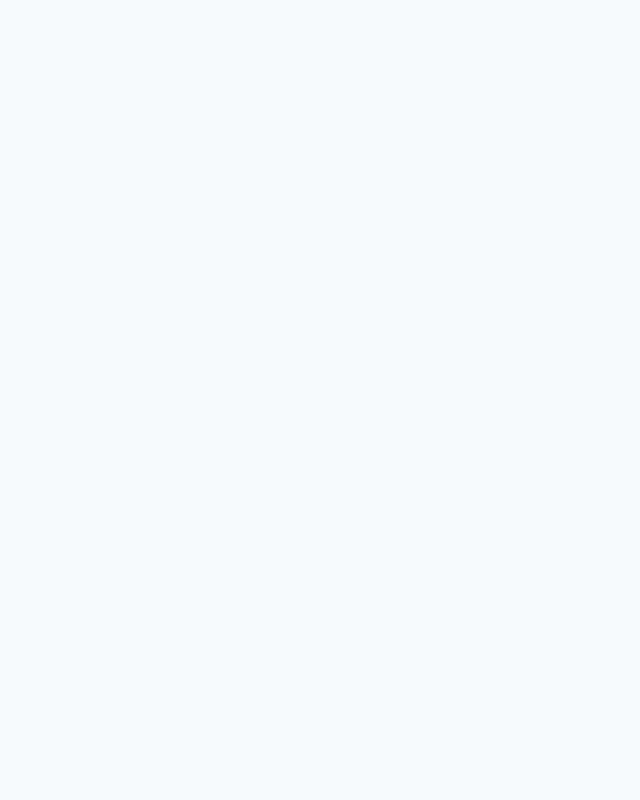
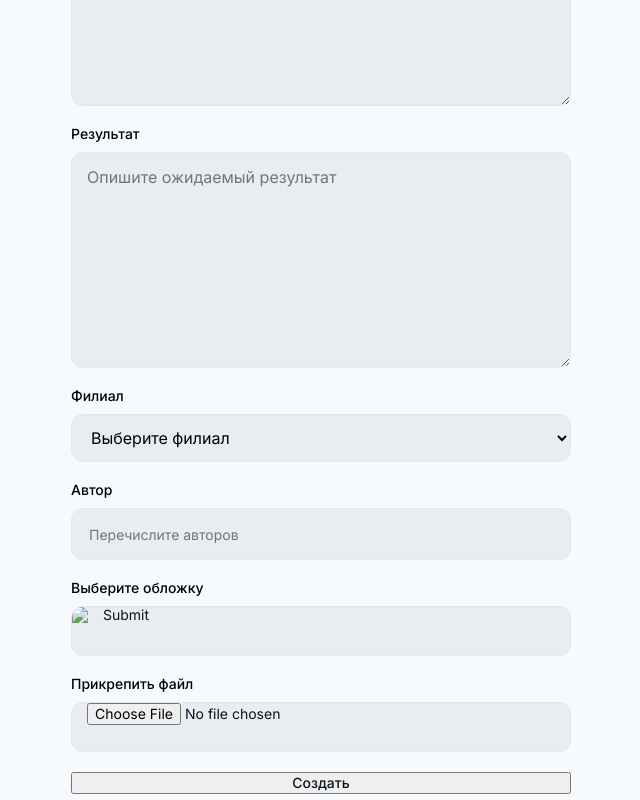
Before and after one commit to Talion220/Bank-of-ideas, a React (Vite) app: page /idea-create in a window 1280 px wide. Shown: the part 740-1540 px from the top of the page, without its empty margins (319-959 px from the left). Before the commit the page ends 800 px from the top, so only its background shows below. Built offline with nearby package versions, Linux system fonts and the light colour scheme.

Commit message:
idea create half done

```diff
--- a/src/index.scss
+++ b/src/index.scss
@@ -29,7 +29,7 @@ a.active{
 p{
   margin: 0;
 }
-a,button{
+a,button,label{
   font-weight: 500;
 }
 h3{
@@ -40,7 +40,7 @@ h4{
   margin: 0;
 
 }
-a,p,button, input{
+a,p,button, input,label{
   font-size: calc(10px + 4 * (100vw / 1280));
 }
 h1{
--- a/src/widgets/ideaCreate/ideaCreateMain.jsx
+++ b/src/widgets/ideaCreate/ideaCreateMain.jsx
@@ -2,8 +2,44 @@ import './ideaCreateMain.scss';
 
 function IdeaCreateMain(){
     return(
-        <div>
+        <div className='ideaCreateMain'>
             <h1>Создать новую идею</h1>
+            <form action="" method='post'>
+
+                <label htmlFor="ideaTitle">Название идеи</label>
+                <input type="text" id='ideaTitle' name='ideaTitle' placeholder='Введите название'/>
+
+                <label htmlFor="ideaCategory">Категория идеи</label>
+                <input type="listbox" id='ideaCategory' name='ideaCategory' placeholder='Выберите категорию' />
+
+                <label htmlFor="ideaProblem">Проблема</label>
+                <textarea name="ideaProblem" id="ideaProblem" cols="30" rows="10" placeholder='Опишите проблему'></textarea>
+
+                <label htmlFor="ideaSolution">Решение</label>
+                <textarea name="ideaSolution" id="ideaSolution" cols="30" rows="10" placeholder='Опишите решение'></textarea>
+
+                <label htmlFor="ideaResult">Результат</label>
+                <textarea name="ideaResult" id="ideaResult" cols="30" rows="10" placeholder='Опишите ожидаемый результат'></textarea>
+
+                <label htmlFor="ideaFilial">Филиал</label>
+                <select name="ideaFilial" id='ideaFilial' defaultValue='default'>
+                    <option value='default' disabled>Выберите филиал</option>
+                    <option value="value1">Красноярск</option>
+                    <option value="value2">Москва</option>
+                    <option value="value3">Петербург</option>
+                </select>
+
+                <label htmlFor="ideaAuthor">Автор</label>
+                <input type="text" name='ideaAuthor' id='ideaAuthor' placeholder='Перечислите авторов' />
+
+                <label htmlFor="ideaImg">Выберите обложку</label>
+                <input type="image" name='ideaImg' id='ideaImg'/>
+
+                <label htmlFor="ideaFiles">Прикрепить файл</label>
+                <input type="file" name='ideaFiles' id='ideaFiles'></input>
+
+                <button type='submit'>Создать</button>
+            </form>
         </div>
     )
 }
--- a/src/widgets/ideaCreate/ideaCreateMain.scss
+++ b/src/widgets/ideaCreate/ideaCreateMain.scss
@@ -1 +1,42 @@
 @import '/src/index.scss';
+
+.ideaCreateMain{
+    max-width: 500px;
+    margin: 0 auto;
+}
+.ideaCreateMain form{
+    display: flex;
+    flex-direction: column;
+
+}
+.ideaCreateMain input,select{
+    height: 48px;
+}
+.ideaCreateMain input, select{
+    background: $form-gray-color;
+    border: 1px solid $header-border-color;
+    border-radius: 12px;
+    max-width: 100%;
+    margin-bottom: 20px;
+    text-indent: 15px;
+}
+.ideaCreateMain textarea{
+    padding: 15px;
+    background: $form-gray-color;
+    border: 1px solid $header-border-color;
+    border-radius: 12px;
+    max-width: 100%;
+    margin-bottom: 20px;
+    resize: vertical;
+    max-height: 300px;
+}
+.ideaCreateMain select{
+    margin-bottom: 20px;
+
+}
+.ideaCreateMain input,textarea,select:focus {
+    outline: none;
+}
+.ideaCreateMain label{
+    padding-bottom: 10px;
+}
--- a/src/widgets/search/searchContent.scss
+++ b/src/widgets/search/searchContent.scss
@@ -66,7 +66,6 @@
 .SearchContent .scrollable-container {
     height: 350px;
     overflow-y: auto;
-    // border: 1px solid #ccc;
 }
 .SearchContent .ideaBlock{
     height: 72px;
```
Lines whose indentation alone changed are shown as unchanged.
